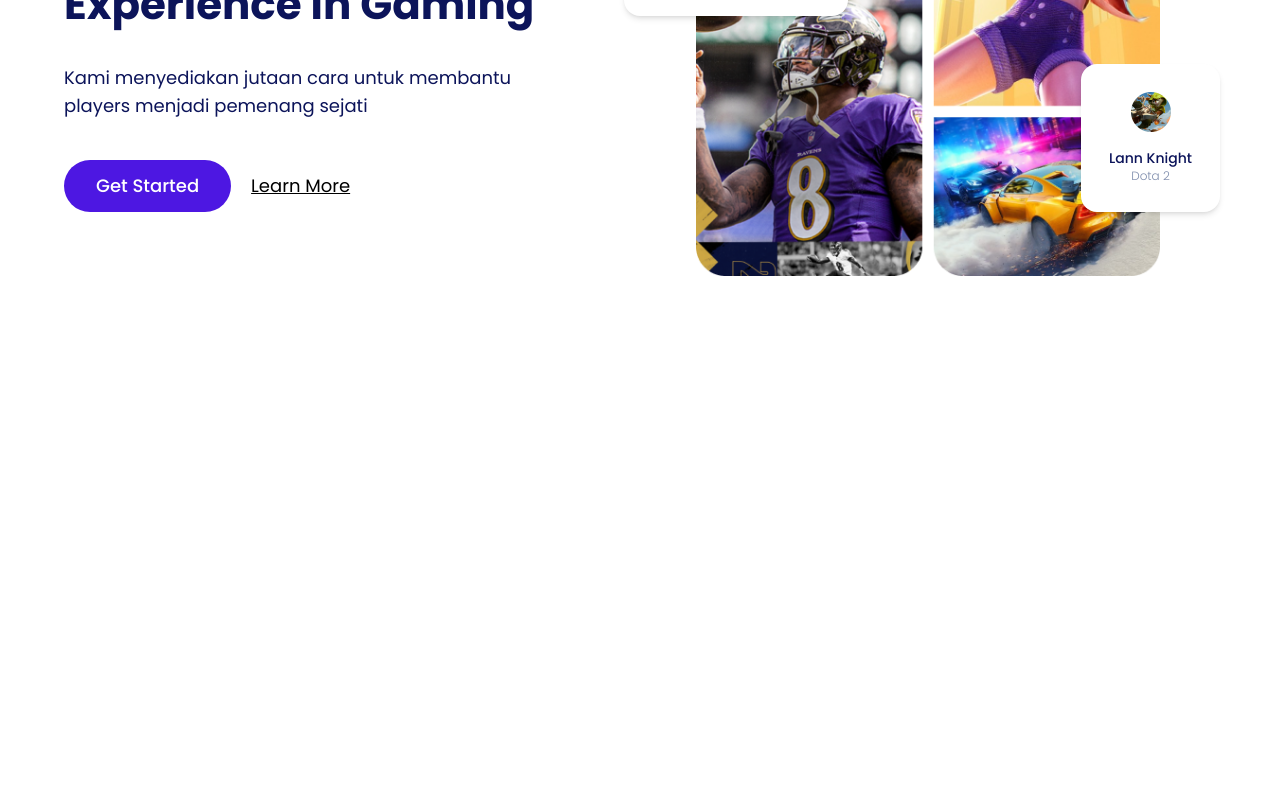
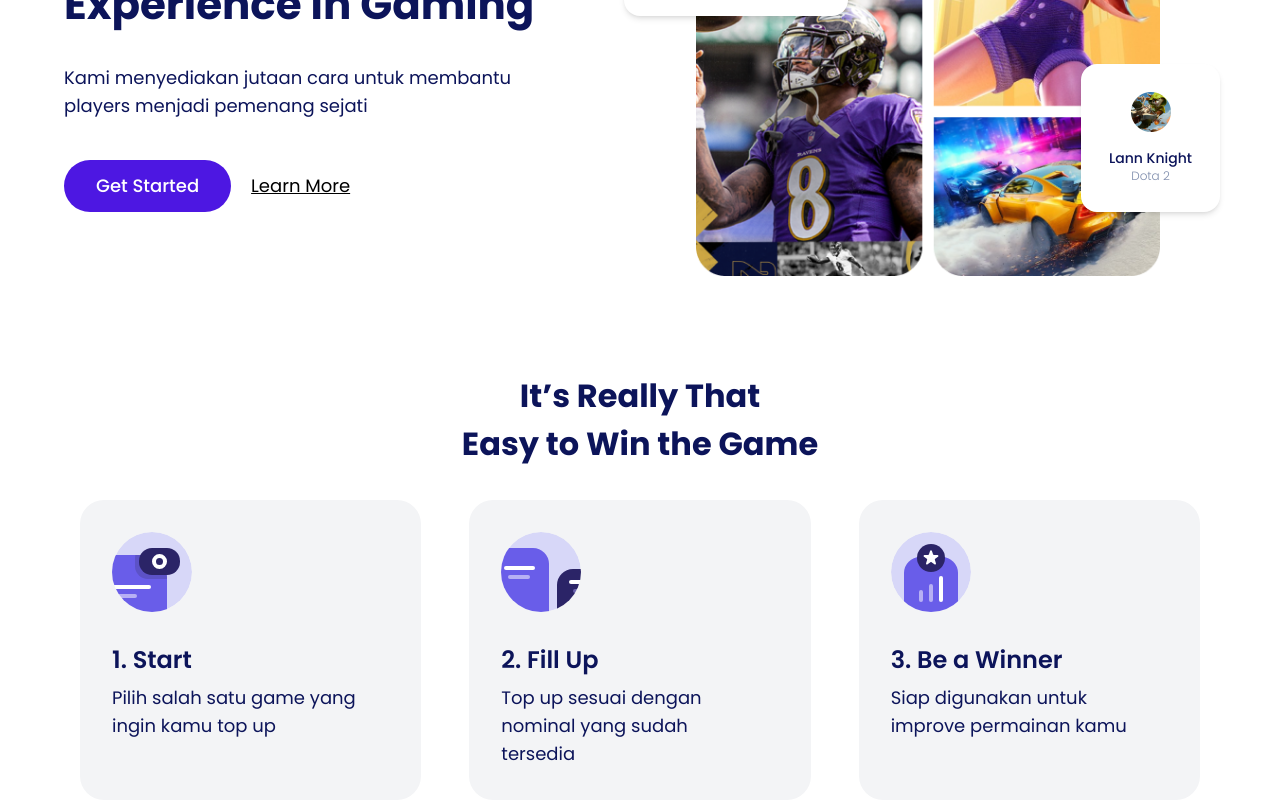
Before and after one commit to wafash08/top-up-game-store, a Next.js app: page / in a window 1280 px wide. Shown: the part 378-1178 px from the top of the page. Before the commit the page ends 800 px from the top, so only its background shows below. Built offline with nearby package versions, Linux system fonts and the light colour scheme.

Commit message:
feat: added step section

```diff
--- a/components/step-list.tsx
+++ b/components/step-list.tsx
@@ -27,7 +27,7 @@ export default function StepList() {
     <ul
       role="list"
       aria-label="Langkah-langkah untuk melakukan top up"
-      className="border-debug container grid gap-5 md:grid-cols-2 md:gap-12 lg:grid-cols-3"
+      className="container grid gap-5 md:grid-cols-2 md:gap-12 lg:grid-cols-3"
     >
       {STEP_ITEMS.map(({ description, icon, title }) => (
         <StepItem
--- a/pages/index.tsx
+++ b/pages/index.tsx
@@ -1,5 +1,9 @@
 import Navbar from "@/components/navbar";
 import Banner from "@/components/banner";
+import StepList from "@/components/step-list";
+
+// TODO
+// 1. bikin dan test featured games component
 
 export default function Home() {
   return (
@@ -10,6 +14,12 @@ export default function Home() {
       <main className="py-14">
         <div className="layout">
           <Banner />
+          <div className="mt-24">
+            <h2 className="mx-auto mb-8 text-center font-poppins text-[32px] font-bold text-brand-blue">
+              It’s Really That <br /> Easy to Win the Game
+            </h2>
+            <StepList />
+          </div>
         </div>
       </main>
     </>
```
